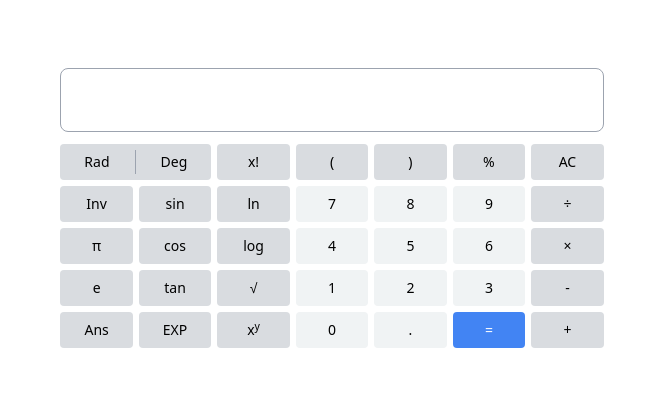
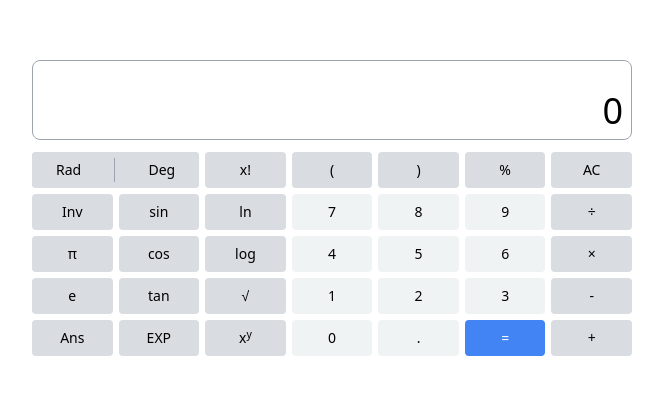
Before and after one commit to Marvin-desmond/interactive-courses-lessons, a Vue app in the folder google-calculator/: page / in a window 1280 px wide. Shown: the part 198-592 px from the top of the page, without its empty margins (308-971 px from the left). Built offline with nearby package versions, Linux system fonts and the light colour scheme.

Commit message:
divs into components

```diff
--- a/google-calculator/package.json
+++ b/google-calculator/package.json
@@ -15,6 +15,8 @@
     "vue": "^3.2.47"
   },
   "devDependencies": {
+    "@iconify-json/material-symbols": "^1.1.40",
+    "@iconify/tailwind": "^0.1.2",
     "@rushstack/eslint-patch": "^1.2.0",
     "@types/node": "^18.14.2",
     "@vitejs/plugin-vue": "^4.0.0",
--- a/google-calculator/src/App.vue
+++ b/google-calculator/src/App.vue
@@ -1,42 +1,13 @@
 <script setup lang="ts">
-import { reactive } from 'vue'
+import AppScreen from "@/components/AppScreen.vue"
+import AppButtons from "@/components/AppButtons.vue"
 
-const buttons = reactive(['Rad', 'Deg', 'x!', '(', ')',
-                          '%', 'AC', 'Inv', 'sin', 'ln',
-                          '7', '8', '9', '÷', 'π',
-                          'cos', 'log', '4', '5', '6',
-                          '×', 'e', 'tan', '√', '1',
-                          '2', '3', '-', 'Ans', 'EXP',
-                          'x<sup>y</sup>', '0', '.', '=', '+'])
-
-const basic = reactive(['0', '1', '2', '3', '4', '5', '6', '7', '8', '9', '.'])
 </script>
 <template>
   <div class="h-screen w-screen grid place-items-center bg-white">
     <div>
-      <div class="h-16 border border-gray-400 my-3 rounded-lg"></div>
-      <div class="grid grid-cols-7 grid-rows-5 gap-[6px]">
-        <div class="col-span-2 flex justify-between items-center bg-complex rounded">
-          <div class="calculator-button rounded-l">{{ buttons[0] }}</div>
-          <div class="bg-gray-400 h-4/6 w-[1px]"></div>
-          <div class="calculator-button rounded-r">{{ buttons[1] }}</div>
-        </div>
-        <div
-          v-for="(button, i) in buttons.slice(2)"
-          :key="i"
-          class="calculator-button rounded"
-          :class="
-            basic.includes(button)
-              ? 'bg-basic'
-              : button == '='
-              ? 'bg-highlight text-white'
-              : 'bg-complex'
-          "
-        >
-          <span v-html="button"></span>
-        </div>
-      </div>
+      <app-screen></app-screen>
+      <app-buttons></app-buttons>
     </div>
   </div>
 </template>
-<style scoped></style>
--- /dev/null
+++ b/google-calculator/src/components/AppButton.vue
@@ -0,0 +1,22 @@
+<script setup lang="ts">
+import { reactive } from 'vue'
+
+defineProps<{
+  symbol: string
+}>()
+
+const basic = reactive([
+    '0', '1', '2', '3', '4', '5',
+    '6', '7', '8', '9', '.'])
+</script>
+<template>
+  <div
+    class="calculator-button rounded"
+    :class="
+      basic.includes(symbol) ?
+      'bg-basic' : symbol == '=' ?
+      'bg-highlight text-white' : 'bg-complex'
+      ">
+    <span v-html="symbol"></span>
+  </div>
+</template>
--- /dev/null
+++ b/google-calculator/src/components/AppButtons.vue
@@ -0,0 +1,27 @@
+<script setup lang="ts">
+import { reactive } from 'vue'
+import AppButton from '@/components/AppButton.vue'
+
+const buttons = reactive([
+    'Rad', 'Deg', 'x!', '(', ')',
+    '%', 'AC', 'Inv', 'sin', 'ln',
+    '7', '8', '9', '÷', 'π',
+    'cos', 'log', '4', '5', '6',
+    '×', 'e', 'tan', '√', '1',
+    '2', '3', '-', 'Ans', 'EXP',
+    'x<sup>y</sup>', '0', '.', '=', '+'])
+</script>
+<template>
+    <div class="grid grid-cols-7 grid-rows-5 gap-[6px]">
+        <div class="col-span-2 flex justify-between items-center bg-complex rounded">
+            <app-button :symbol="buttons[0]"></app-button>
+            <div class="bg-gray-400 h-4/6 w-[1px]"></div>
+            <app-button :symbol="buttons[1]"></app-button>
+        </div>
+        <div
+        v-for="(button, i) in buttons.slice(2)"
+        :key="i">
+            <app-button :symbol="button"></app-button>
+        </div>
+    </div>
+</template>
--- /dev/null
+++ b/google-calculator/src/components/AppScreen.vue
@@ -0,0 +1,18 @@
+<script setup lang="ts">
+import { ref } from 'vue'
+
+const calculations = ref(0)
+</script>
+<template>
+    <div
+      class="h-20 w-[600px] border border-gray-400
+      my-3 rounded-lg relative">
+        <span
+        class="icon-[material-symbols--device-reset-rounded]
+        absolute top-2 left-2 text-2xl text-gray-500 cursor-pointer">
+        </span>
+        <div class="absolute bottom-2 right-2 text-4xl">
+          {{ calculations }}
+        </div>
+      </div>
+</template>
--- a/google-calculator/src/style.css
+++ b/google-calculator/src/style.css
@@ -7,6 +7,7 @@
         @apply  py-2 px-6 text-sm flex items-center justify-center cursor-pointer;
     }
 }
+
 @layer base {
     h1 {
       @apply text-3xl;
--- a/google-calculator/tailwind.config.js
+++ b/google-calculator/tailwind.config.js
@@ -1,3 +1,5 @@
+const { addDynamicIconSelectors } = require('@iconify/tailwind')
+
 /** @type {import('tailwindcss').Config} */
 export default {
     content: [
@@ -13,5 +15,8 @@ export default {
             }
         },
     },
-    plugins: [],
+    plugins: [
+       // Iconify plugin
+       addDynamicIconSelectors(),
+    ],
 }
```
